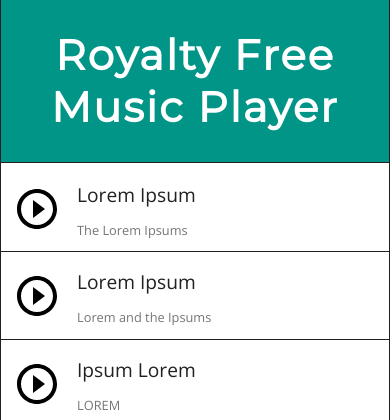
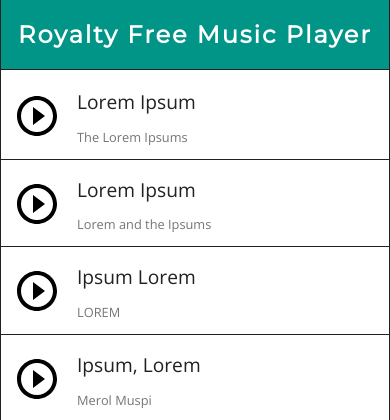
Before and after one commit to vikingeducation/assignment_royalty_free_music_player, a PHP site: page / in a window 390 px wide. Shown: the top 420 px of the page. Run offline with PHP 8.4, Linux system fonts and the light colour scheme.

Commit message:
fix mediaquery header typography

```diff
--- a/assets/styles/_mediaqueries.scss
+++ b/assets/styles/_mediaqueries.scss
@@ -2,6 +2,9 @@
   header {
     width: 100%;
     margin: 0%;
+    h1 {
+      font-size: 1.5em;
+    }
   }
   main {
     width: 100%;
--- a/assets/styles/styles.css
+++ b/assets/styles/styles.css
@@ -544,6 +544,8 @@ main {
   header {
     width: 100%;
     margin: 0%; }
+    header h1 {
+      font-size: 1.5em; }
 
   main {
     width: 100%;
```
Also changed, not shown: 1 other file.
